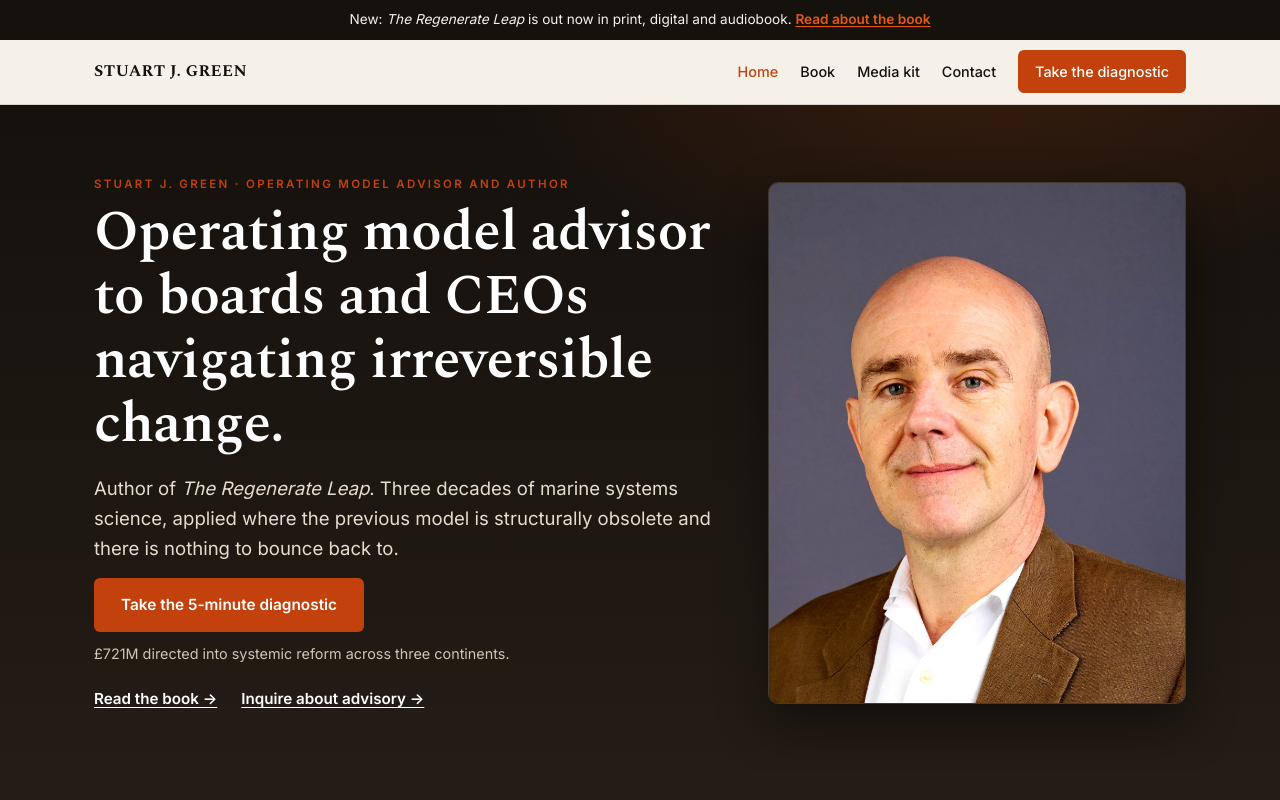
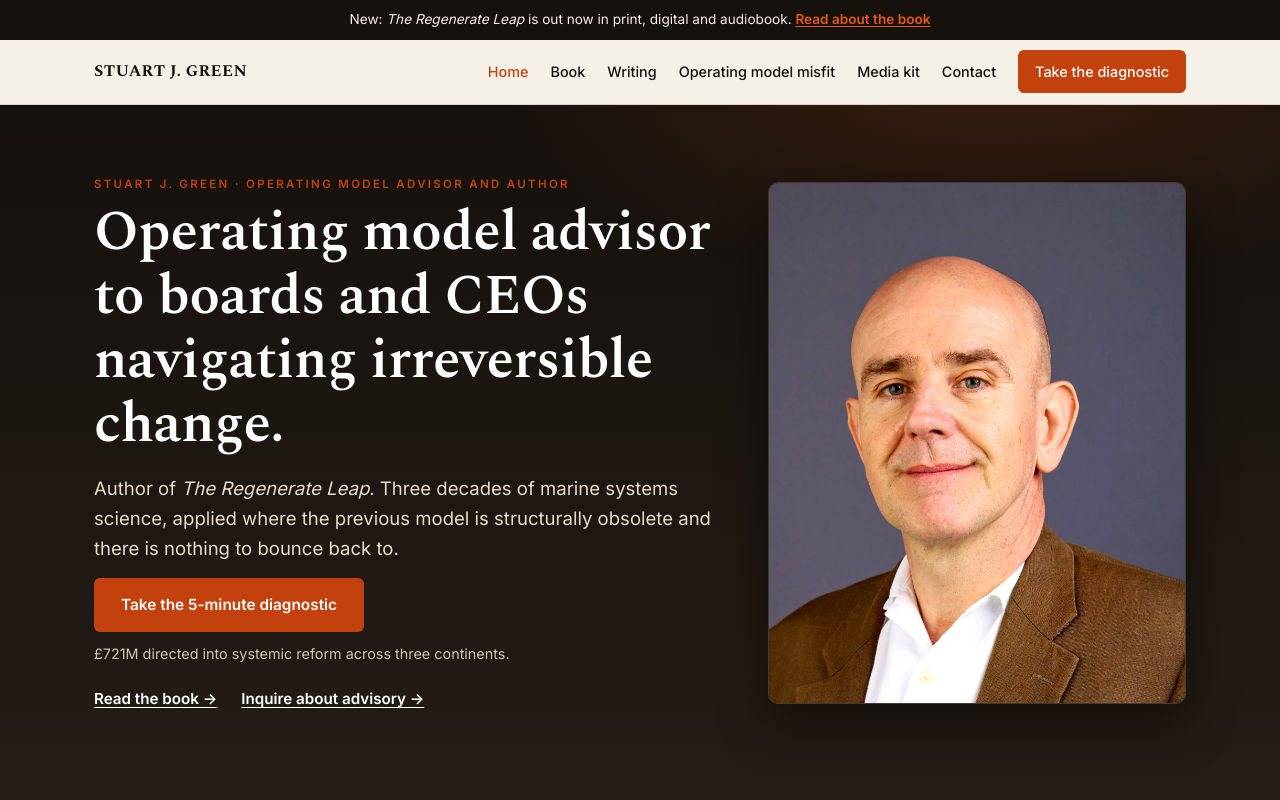
Before and after one commit to BGACOGNISEE/stuartgreen-me2, a plain HTML site: page index.html in a window 1280 px wide. Shown: the top 800 px of the page. Drawn offline with nearby package versions, Linux system fonts and the light colour scheme.

Commit message:
Add Operating model misfit to header nav on index.html

```diff
--- a/index.html
+++ b/index.html
@@ -76,6 +76,8 @@
     <nav class="nav-links" id="navLinks">
       <a href="./" class="active">Home</a>
       <a href="book">Book</a>
+      <a href="writing">Writing</a>
+      <a href="operating-model-misfit">Operating model misfit</a>
       <a href="media-kit">Media kit</a>
       <a href="contact">Contact</a>
       <a href="https://theregenerateframework.com" target="_blank" rel="noopener" class="btn btn-primary nav-cta">Take the diagnostic</a>
@@ -204,6 +206,9 @@
         <span class="outlet">PM Today</span>
         <span class="title">How to Build Antifragile Teams &rarr;</span>
       </a>
+      <div style="padding: 18px 0; text-align: right;">
+        <a href="writing" class="view-all">View all writing &rarr;</a>
+      </div>
     </div>
   </div>
 </section>
@@ -275,6 +280,8 @@
         <h5>Navigate</h5>
         <a href="./">Home</a>
         <a href="book">Book</a>
+        <a href="writing">Writing</a>
+        <a href="operating-model-misfit">Operating model misfit</a>
         <a href="media-kit">Media kit</a>
         <a href="contact">Contact</a>
         <a href="operating-model-misfit">Operating model misfit</a>
```
